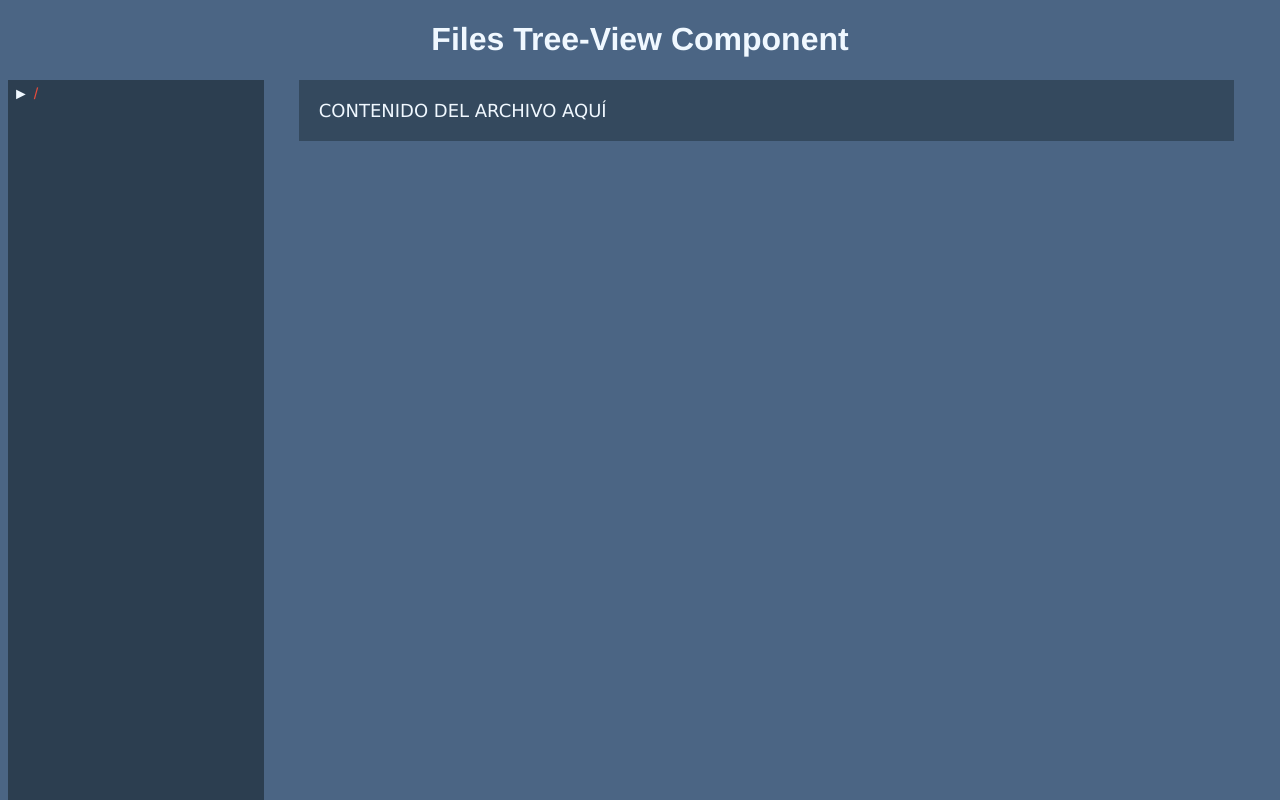
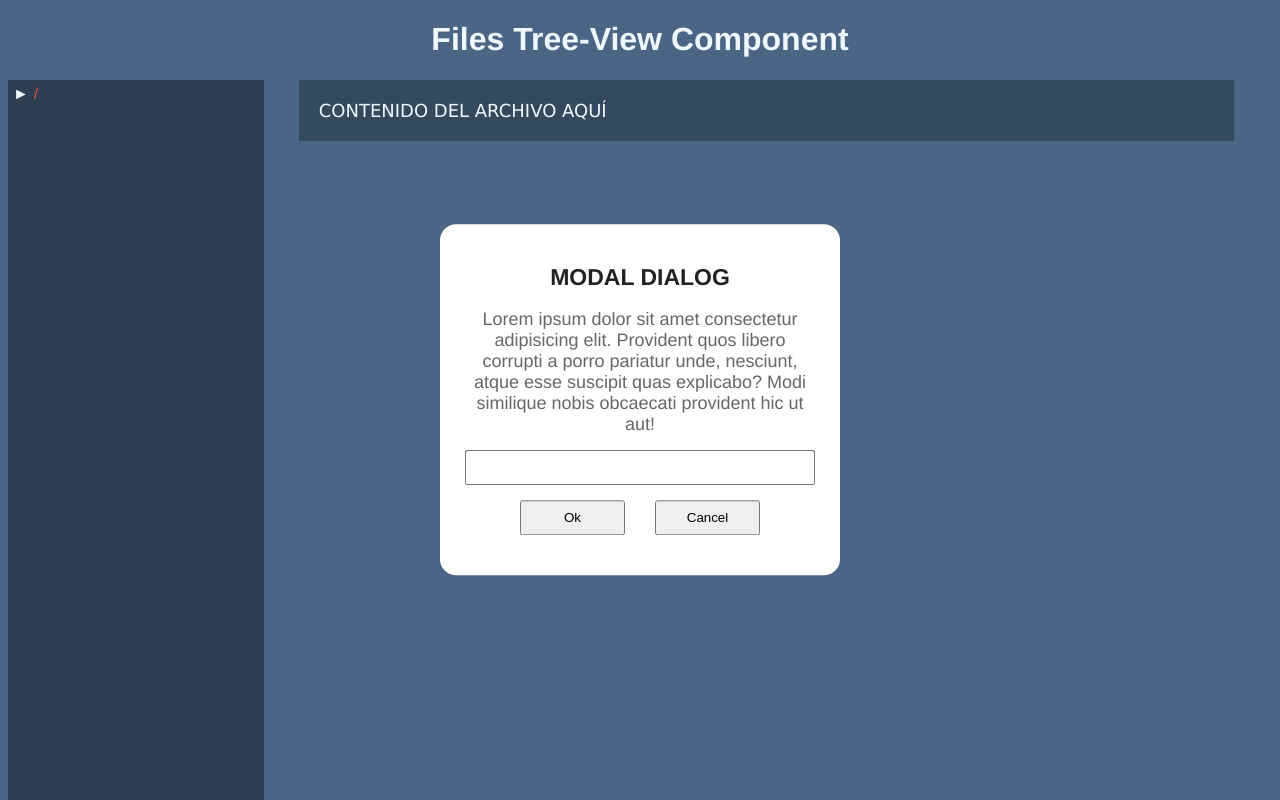
Before and after one commit to miguel0393/file-tree-view-component, a Vue app: page / in a window 1280 px wide. Built offline with nearby package versions, Linux system fonts and the light colour scheme.

Commit message:
Se agrega el dialogo modal

```diff
--- a/src/App.vue
+++ b/src/App.vue
@@ -1,10 +1,15 @@
 <template>
   <div id="app" @click="onClick">
     <h1>Files Tree-View Component</h1>
+
     <TreeBrowser class="tree" :node="root" @onClick="nodeWasClicked" @onRightClick="showContextMenu" />
+
     <FileContent :content="content" />
-    <ContextMenu :xPosition="xPosition" :yPosition="yPosition" :show="showCM"/>
-    <ModalDialog />
+
+    <ContextMenu :xPosition="contextMenuXPosition" :yPosition="contextMenuYPosition" :visible="contextMenuIsVisible"
+      @onClick="showModalDialog"
+    />
+    <ModalDialog :visible="modalDialogIsVisible" @onClick="hideModalDialog"/>
   </div>
 </template>
 
@@ -22,11 +27,15 @@ export default {
       type: String,
       default: "CONTENIDO DEL ARCHIVO AQUÍ"
     },
-    xPosition: Number,
-    yPosition: Number,
-    showCM: {
+    contextMenuXPosition: Number,
+    contextMenuYPosition: Number,
+    contextMenuIsVisible: {
       type: Boolean,
       default: false
+    },
+    modalDialogIsVisible: {
+      type: Boolean,
+      default: true
     }
   },
   data() {
@@ -39,12 +48,19 @@ export default {
       this.content = node.content;
     },
     showContextMenu(e) {
-      this.showCM = true;
-      this.xPosition = e.x;
-      this.yPosition = e.y;
+      this.contextMenuIsVisible = true;
+      this.contextMenuXPosition = e.x;
+      this.contextMenuYPosition = e.y;
+    },
+    showModalDialog() {
+      this.contextMenuIsVisible = false;
+      this.modalDialogIsVisible = true;
+    },
+    hideModalDialog() {
+      this.modalDialogIsVisible = false;
     },
     onClick() {
-      this.showCM = false;
+      this.contextMenuIsVisible = false;
     }
   },
   components: {
--- a/src/components/ContextMenu.vue
+++ b/src/components/ContextMenu.vue
@@ -1,12 +1,12 @@
 <template>
     <div id="app" class="custom-cm"
-        v-if="show"
+        v-if="visible"
         :style="{ 'top': yPosition + 'px', 'left': xPosition + 'px'}"
         @contextmenu="(e) => e.preventDefault()"
     >
-        <div id="cn" class="custom-cm__item" @click="optionClicked($event)">Cambiar Nombre</div>
-        <div id="ac" class="custom-cm__item" @click="optionClicked($event)">Agregar Carpeta</div>
-        <div id="aa" class="custom-cm__item" @click="optionClicked($event)">Agregar Archivo</div>
+        <div id="cn" class="custom-cm__item" @click="optionClicked">Cambiar Nombre</div>
+        <div id="ac" class="custom-cm__item" @click="optionClicked">Agregar Carpeta</div>
+        <div id="aa" class="custom-cm__item" @click="optionClicked">Agregar Archivo</div>
     </div>
 
 </template>
@@ -15,6 +15,10 @@
 export default {
     name: "ContextMenu",
     props: {
+        visible: {
+            type: Boolean,
+            default: false
+        },
         xPosition: {
             type: Number,
             default: 0
@@ -22,18 +26,12 @@ export default {
         yPosition: {
             type: Number,
             default: 0
-        },
-        show: {
-            type: Boolean,
-            default: false
         }
     },
     methods: {
-        optionClicked(event) {
-            alert(event.currentTarget.id);
-            this.show = false;
-
-            this.$emit("onClick", this.node);
+        optionClicked() {
+            this.visible = false;
+            this.$emit("onClick");
         }
     }
 }
--- a/src/components/ModalDialog.vue
+++ b/src/components/ModalDialog.vue
@@ -1,11 +1,12 @@
 <template>
     <div id="app">
         <transition name="fade" appear>
-        <div class="modal" v-if="show">
+        <div class="modal" v-if="visible">
             <h1>MODAL DIALOG</h1>
             <p>Lorem ipsum dolor sit amet consectetur adipisicing elit. Provident quos libero corrupti a porro pariatur unde, nesciunt, atque esse suscipit quas explicabo? Modi similique nobis obcaecati provident hic ut aut!</p>
             <input type="text">
             <button @click="buttonClicked">Ok</button>
+            <button @click="buttonClicked">Cancel</button>
         </div>
         </transition>
     </div>
@@ -15,14 +16,15 @@
 export default {
     name: "ModalDialog",
     props: {
-        show: {
+        visible: {
             type: Boolean,
             default: false
         }
     },
     methods: {
         buttonClicked() {
-            this.show = false;
+            this.visible = false;
+             this.$emit("onClick");
         }
     }
 }
@@ -58,4 +60,16 @@ export default {
             font-weight: 400;
             margin-bottom: 15px;
     }
+
+    .modal input[type=text] {
+        width: 100%;
+        padding: .5rem;
+    }
+
+    .modal button {
+        width: 30%;
+        margin: 15px;
+        padding: .5rem;
+    }
+
 </style>
```
